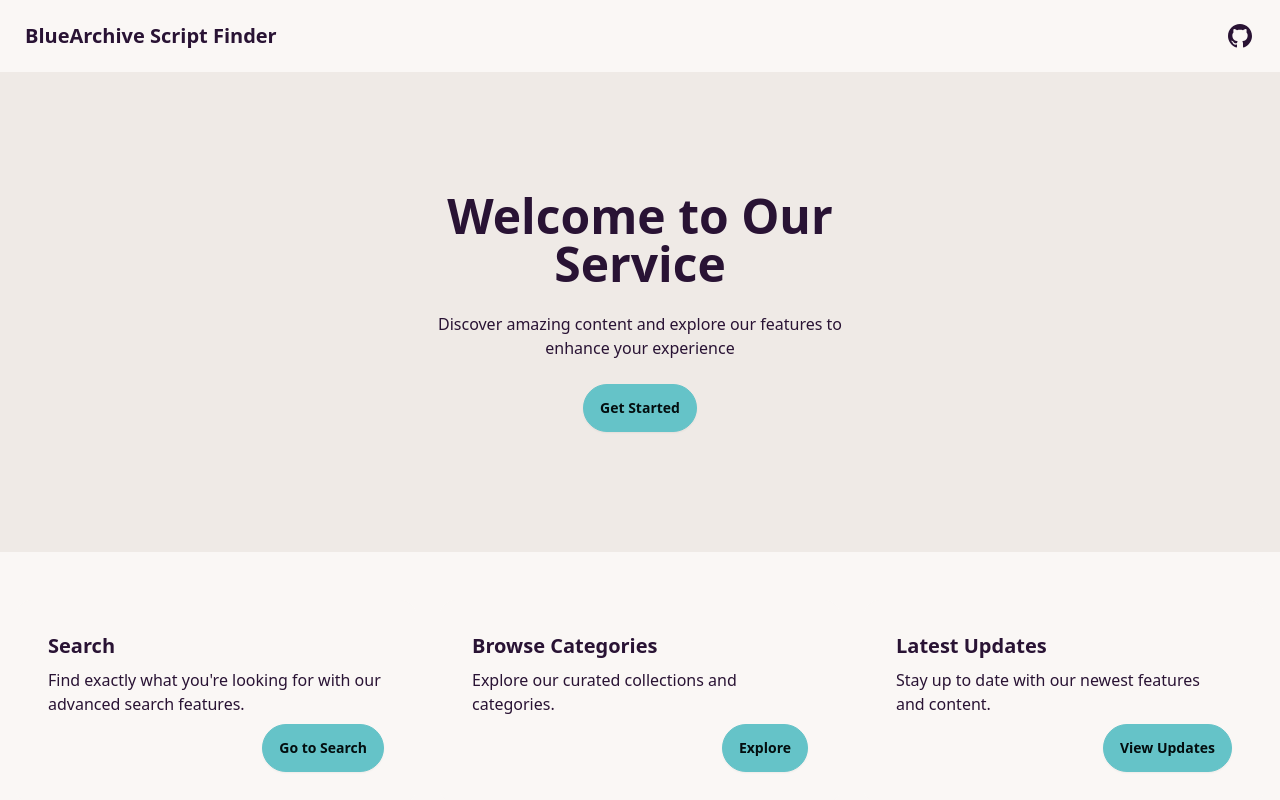
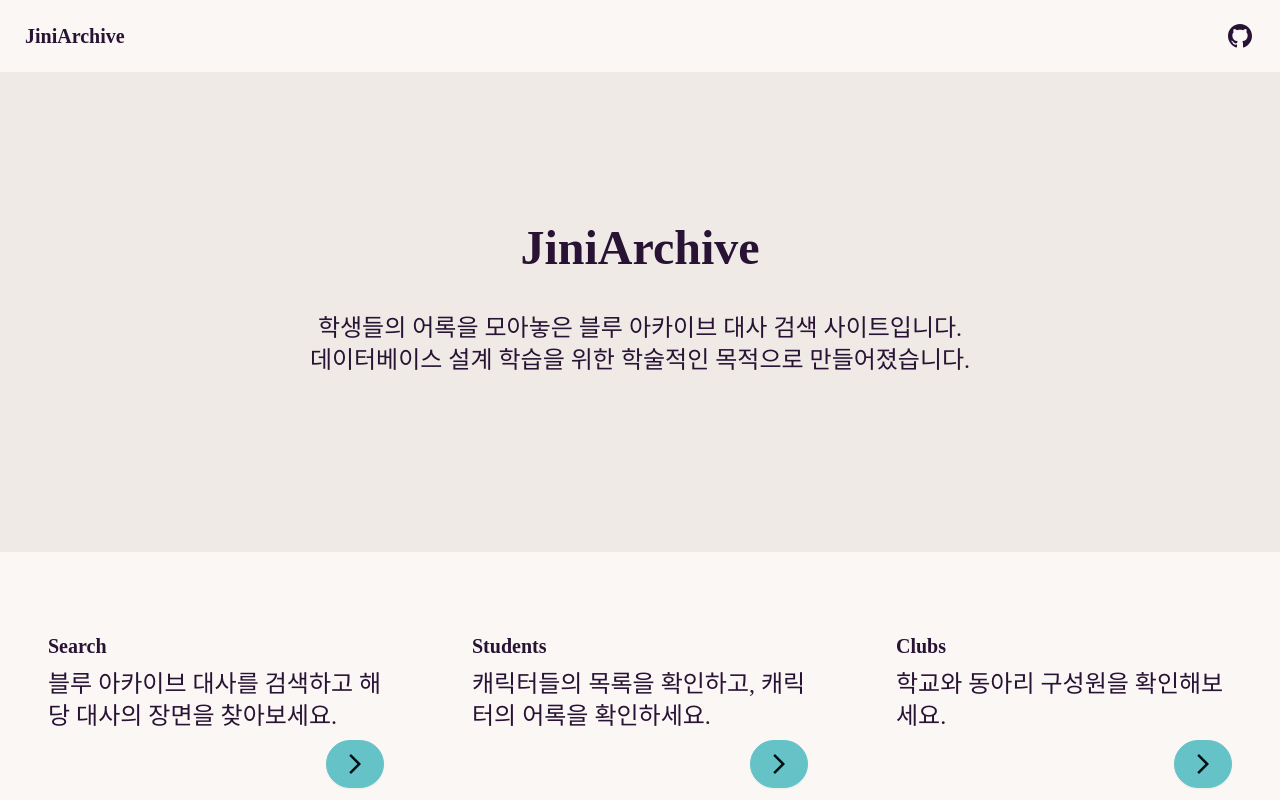
Before and after one commit to RieLCho/CSC4020-final-project, a React (Vite) app in the folder frontend/: page / in a window 1280 px wide. Shown: the top 800 px of the page. Built offline with nearby package versions, Linux system fonts and the light colour scheme; a web font is replaced by a local one.

Commit message:
feat: 헤더 및 푸터 스타일 수정, 홈 페이지 내용 업데이트

```diff
--- a/frontend/src/App.tsx
+++ b/frontend/src/App.tsx
@@ -17,8 +17,8 @@ const App: React.FC = () => {
           <Header />
           <main className="flex-grow">
             <Routes>
+              <Route path="/" element={<Home />} />
               <Route path="/search" element={<Search />} />
-              <Route path="/" element={<Home />} />
               <Route path="/detail" element={<DetailPage />} />
             </Routes>
           </main>
--- a/frontend/src/components/Footer.tsx
+++ b/frontend/src/components/Footer.tsx
@@ -1,10 +1,10 @@
 const Footer = () => {
   return (
-    <footer className="footer footer-center p-10 bg-base-200 text-base-content rounded">
+    <footer className="footer footer-center p-10 bg-base-200 text-base-content rounded font-gyeonggi-title text-base sm:text-lg md:text-xl lg:text-2xl">
       <div className="grid grid-flow-row gap-4">
         <div className="flex items-center">
           <div>
-            <span className="material-icons">school</span>
+            <span className="material-icons pr-3 mt-2">school</span>
           </div>
           <p className="font-bold">
             동국대학교 데이터베이스 설계 기말 프로젝트
--- a/frontend/src/components/Header.tsx
+++ b/frontend/src/components/Header.tsx
@@ -2,10 +2,10 @@ import { Link } from 'react-router-dom';
 
 const Header = () => {
   return (
-    <div className="navbar bg-base-100 shadow-lg">
+    <div className="navbar bg-base-100 shadow-lg font-gyeonggi-title text-base sm:text-lg md:text-xl lg:text-2xl">
       <div className="flex-1">
         <Link to="/" className="btn btn-ghost normal-case text-xl">
-          BlueArchive Script Finder
+          JiniArchive
         </Link>
       </div>
       <div className="flex-none">
--- a/frontend/src/pages/Home.tsx
+++ b/frontend/src/pages/Home.tsx
@@ -1,16 +1,14 @@
 const Home = () => {
   return (
-    <div className="min-h-screen">
+    <div className="min-h-screen font-gyeonggi-title text-base sm:text-lg md:text-xl lg:text-2xl">
       <div className="hero min-h-[60vh] bg-base-200">
-        <div className="hero-content text-center">
-          <div className="max-w-md">
-            <h1 className="text-5xl font-bold">Welcome to Our Service</h1>
-            <p className="py-6">
-              Discover amazing content and explore our features to enhance your
-              experience
-            </p>
-            <button className="btn btn-primary">Get Started</button>
-          </div>
+        <div className="hero-content w-full text-center flex-col">
+          <h1 className="text-5xl font-bold">JiniArchive</h1>
+          <span className="py-6 whitespace-pre-line">
+            {
+              '학생들의 어록을 모아놓은 블루 아카이브 대사 검색 사이트입니다.\n데이터베이스 설계 학습을 위한 학술적인 목적으로 만들어졌습니다.'
+            }
+          </span>
         </div>
       </div>
 
@@ -19,16 +17,15 @@ const Home = () => {
           <div className="card bg-base-100 shadow-xl">
             <div className="card-body">
               <h2 className="card-title">Search</h2>
-              <p>
-                Find exactly what you're looking for with our advanced search
-                features.
+              <p className="whitespace-pre-line">
+                블루 아카이브 대사를 검색하고 해당 대사의 장면을 찾아보세요.
               </p>
               <div className="card-actions justify-end">
                 <button
                   className="btn btn-primary"
                   onClick={() => (window.location.href = '/search')}
                 >
-                  Go to Search
+                  <span className="material-icons">arrow_forward_ios</span>
                 </button>
               </div>
             </div>
@@ -36,20 +33,27 @@ const Home = () => {
 
           <div className="card bg-base-100 shadow-xl">
             <div className="card-body">
-              <h2 className="card-title">Browse Categories</h2>
-              <p>Explore our curated collections and categories.</p>
+              <h2 className="card-title">Students</h2>
+              <p>캐릭터들의 목록을 확인하고, 캐릭터의 어록을 확인하세요.</p>
               <div className="card-actions justify-end">
-                <button className="btn btn-primary">Explore</button>
+                <button
+                  className="btn btn-primary"
+                  onClick={() => (window.location.href = '/students')}
+                >
+                  <span className="material-icons ">arrow_forward_ios</span>
+                </button>
               </div>
             </div>
           </div>
 
           <div className="card bg-base-100 shadow-xl">
             <div className="card-body">
-              <h2 className="card-title">Latest Updates</h2>
-              <p>Stay up to date with our newest features and content.</p>
+              <h2 className="card-title">Clubs</h2>
+              <p>학교와 동아리 구성원을 확인해보세요.</p>
               <div className="card-actions justify-end">
-                <button className="btn btn-primary">View Updates</button>
+                <button className="btn btn-primary">
+                  <span className="material-icons ">arrow_forward_ios</span>
+                </button>
               </div>
             </div>
           </div>
```
